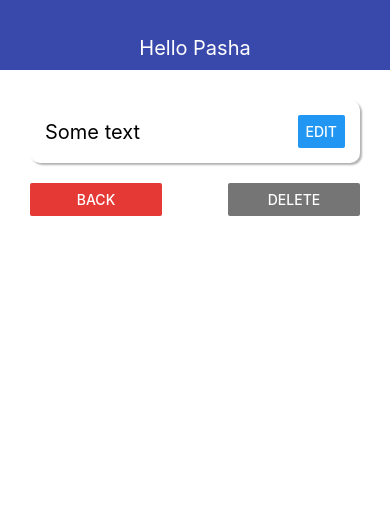
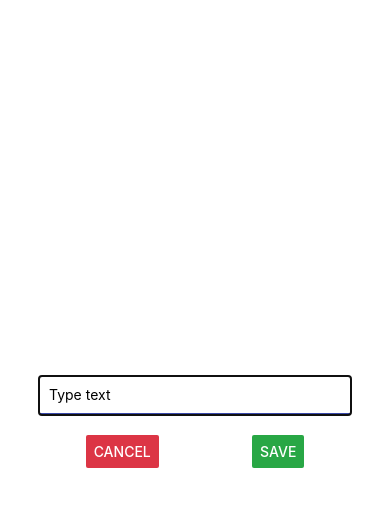
Before and after one commit to popeskul/rn-todo-app, a React Native app: screen / in a window 390 px wide. Both pictures are taken after a click on the button "EDIT". Shown: the top 506 px of the page. Built offline with nearby package versions, Linux system fonts and the light colour scheme.

Commit message:
Create modal

```diff
--- /dev/null
+++ b/src/components/EditModal.js
@@ -0,0 +1,48 @@
+import React from 'react';
+import { View, StyleSheet, Button, Modal, TextInput } from 'react-native';
+import { THEME } from '../theme';
+
+export const EditModal = ({ visible, onCancel, onSave }) => {
+  return (
+    <Modal visible={visible} animationType='slide'>
+      <View style={styles.wrap}>
+        <TextInput
+          style={styles.input}
+          placeholder='Type text'
+          autoCapitalize='none'
+          autoCorrect={false}
+          maxLength={64}
+        />
+
+        <View style={styles.buttons}>
+          <Button
+            title='Cancel'
+            color={THEME.DANGER_COLOR}
+            onPress={onCancel}
+          />
+          <Button title='Save' color={THEME.SUCCES_COLOR} onPress={onSave} />
+        </View>
+      </View>
+    </Modal>
+  );
+};
+
+const styles = StyleSheet.create({
+  wrap: {
+    flex: 1,
+    justifyContent: 'center',
+    alignItems: 'center',
+  },
+  input: {
+    padding: 10,
+    borderBottomColor: THEME.MAIN_COLOR,
+    borderBottomWidth: 2,
+    width: '80%',
+    marginBottom: 20,
+  },
+  buttons: {
+    width: '80%',
+    flexDirection: 'row',
+    justifyContent: 'space-around',
+  },
+});
--- a/src/screens/TodoScreen.js
+++ b/src/screens/TodoScreen.js
@@ -1,14 +1,23 @@
-import React from 'react';
+import React, { useState } from 'react';
 import { StyleSheet, View, Text, Button } from 'react-native';
 import { THEME } from '../theme';
 import { AppCard } from '../components/UI/AppCard';
+import { EditModal } from '../components/EditModal';
 
 export const TodoScreen = ({ goBack, todo, onRemove }) => {
+  const [modal, setModal] = useState(false);
+
   return (
     <View>
+      <EditModal
+        visible={modal}
+        onCancel={() => setModal(false)}
+        onSave={() => console.log()}
+      />
+
       <AppCard style={styles.card}>
         <Text style={styles.title}>{todo.title}</Text>
-        <Button title='Edit' />
+        <Button title='Edit' onPress={() => setModal(true)} />
       </AppCard>
 
       <View style={styles.buttons}>
--- a/src/theme.js
+++ b/src/theme.js
@@ -1,5 +1,6 @@
 export const THEME = {
-  DANGER_COLOR: '#757575',
+  DANGER_COLOR: '#dc3545',
+  SUCCES_COLOR: '#28a745',
   GREY_COLOR: '#e53935',
   MAIN_COLOR: '#3949ab',
 };
```
